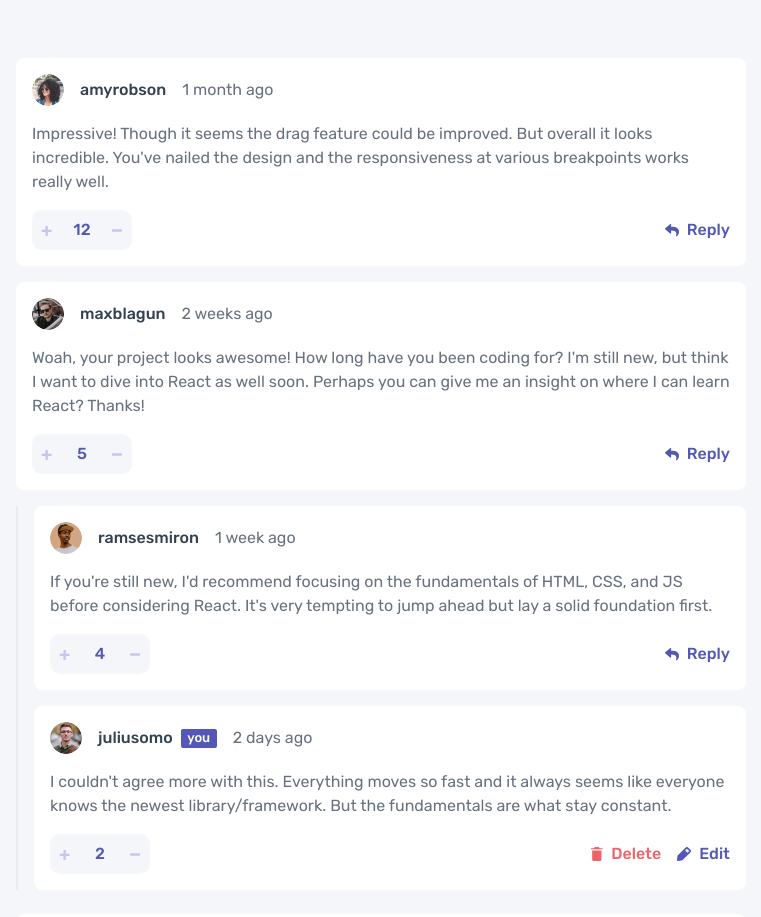
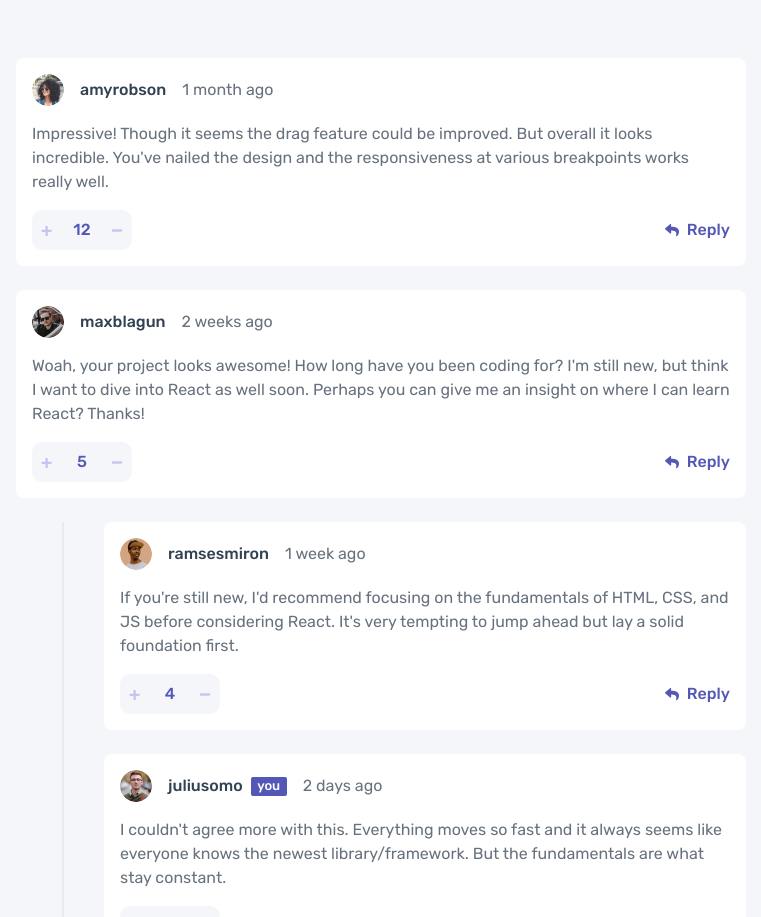
Before and after one commit to g-akca/interactive-comments-section, a React (Vite) app: page / in a window 1280 px wide. Shown: the top 917 px of the page, without its empty margins (259-1020 px from the left). Built offline with nearby package versions, Linux system fonts and the light colour scheme.

Commit message:
Add tablet responsive CommentList and ReplySection styles

```diff
--- a/src/components/CommentList.jsx
+++ b/src/components/CommentList.jsx
@@ -7,7 +7,7 @@ function CommentList() {
   const { comments } = useComments();
 
   return (
-    <div className="flex flex-col gap-4">
+    <div className="flex flex-col gap-4 tablet:gap-6">
       {comments.map(comment => (
         comment.replies.length ? (
           <React.Fragment key={comment.id}>
--- a/src/components/ReplySection.jsx
+++ b/src/components/ReplySection.jsx
@@ -2,10 +2,10 @@ import CommentCard from "./CommentCard";
 
 function ReplySection({ replies }) {
   return (
-    <div className="grid grid-cols-[2px_1fr] gap-4">
+    <div className="grid grid-cols-[2px_1fr] gap-4 tablet:pl-11.5 tablet:gap-10">
       <div className="w-full bg-grey-100" />
 
-      <div className="flex flex-col gap-4">
+      <div className="flex flex-col gap-4 tablet:gap-6">
         {replies.map(reply => (
           <CommentCard
             key={reply.id}
```
